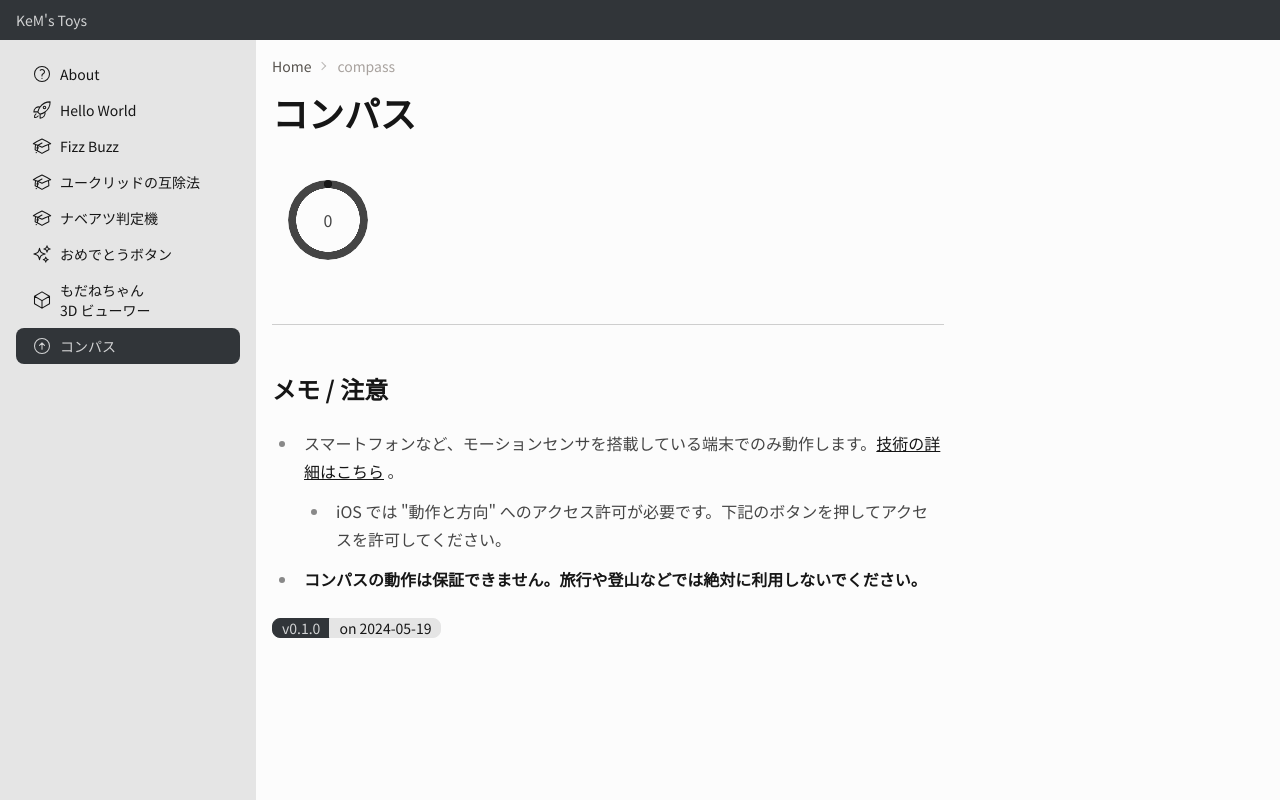
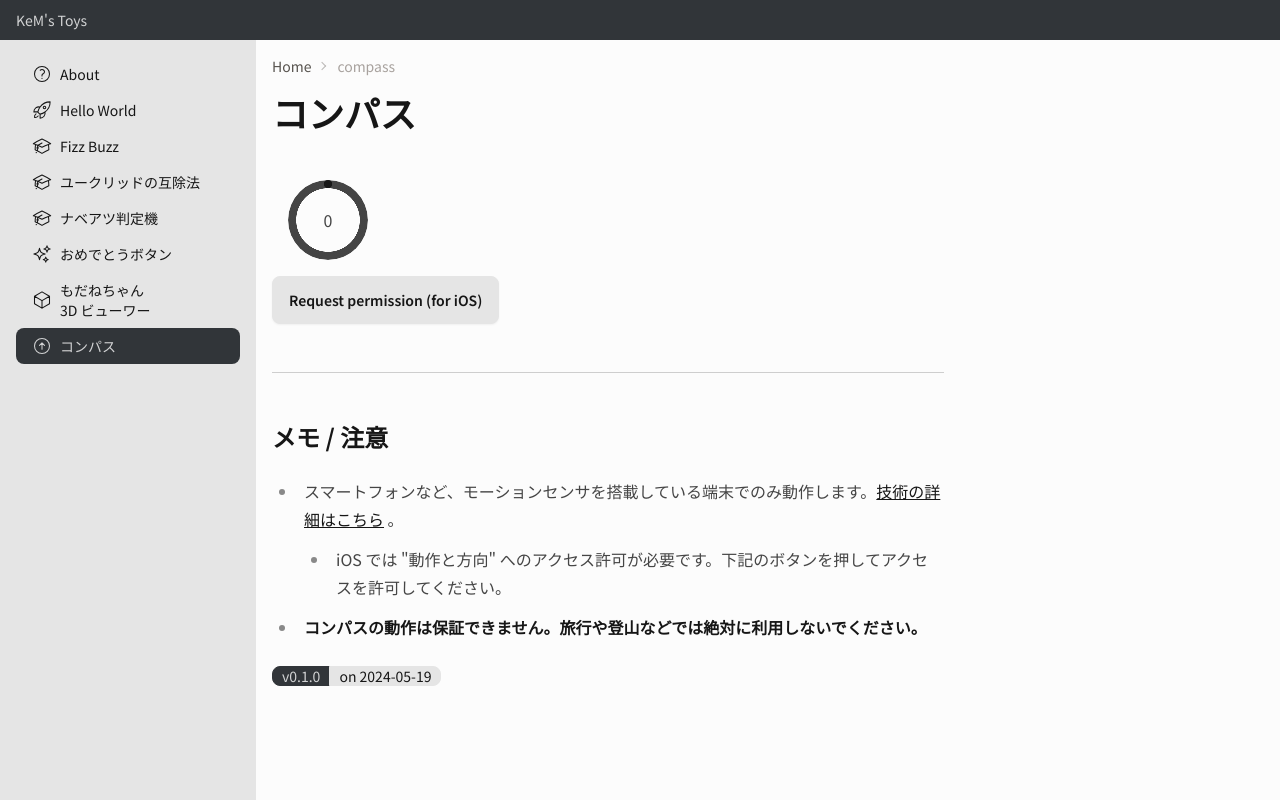
Before and after one commit to kem198/kems-toys, a Next.js app: page /compass in a window 1280 px wide. Built offline with nearby package versions, Linux system fonts and the light colour scheme.

Commit message:
feat: refactor Compass component to improve structure and maintainability

```diff
--- a/src/app/(toys)/compass/_components/compass.tsx
+++ b/src/app/(toys)/compass/_components/compass.tsx
@@ -1,18 +1,27 @@
 "use client";
 
+import { DeviceOrientationRequestPermissionButton } from "@/components/atoms/device-orientation-request-permission-button";
 import { useDeviceOrientation } from "@/hooks/use-device-orientation";
+import { requestDeviceMotionPermission } from "@/utilities/request-device-motion-permission";
 
 const Compass = () => {
   const { alpha } = useDeviceOrientation();
 
   return (
+    <>
       <div
         className="radial-progress m-4 text-center"
-      style={{ "--value": 100 - (alpha / 360) * 100 }}
+        style={{ "--value": 100 - (alpha / 360) * 100 } as React.CSSProperties}
         role="progressbar"
       >
         {Math.trunc(alpha)}
       </div>
+      <div>
+        <DeviceOrientationRequestPermissionButton
+          onClick={requestDeviceMotionPermission}
+        />
+      </div>
+    </>
   );
 };
 
```
Lines whose indentation alone changed are shown as unchanged.
